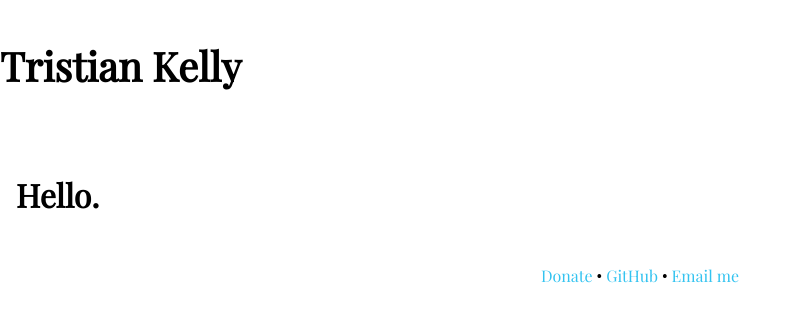
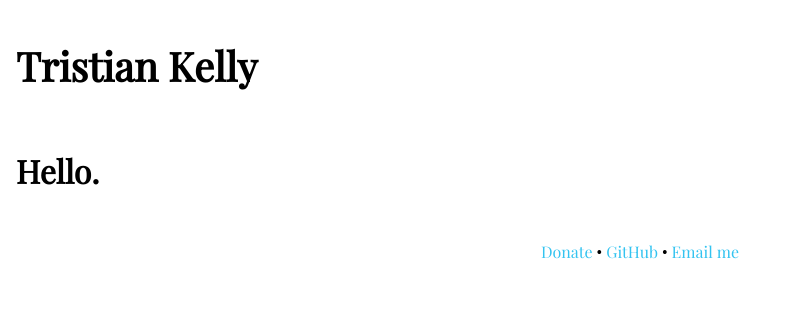
Before and after one commit to OrdinaryJellyfish/ordinaryjellyfish.github.io, a Jekyll site: the page built from index.html, in a window 1280 px wide. Shown: the top 322 px of the page, without its empty margins (0-801 px from the left). Built offline with Jekyll 4.4.1, drawn with Linux system fonts in a browser that asks for light colours.

Commit message:
Update style.scss

```diff
--- a/css/style.scss
+++ b/css/style.scss
@@ -11,7 +11,7 @@
 }
 
 .page-lead {
-  padding: 1rem 1rem 1rem 0;
+  padding: 1rem 1rem 0 1rem;
   margin-bottom: 0.5rem;
 }
 
```
